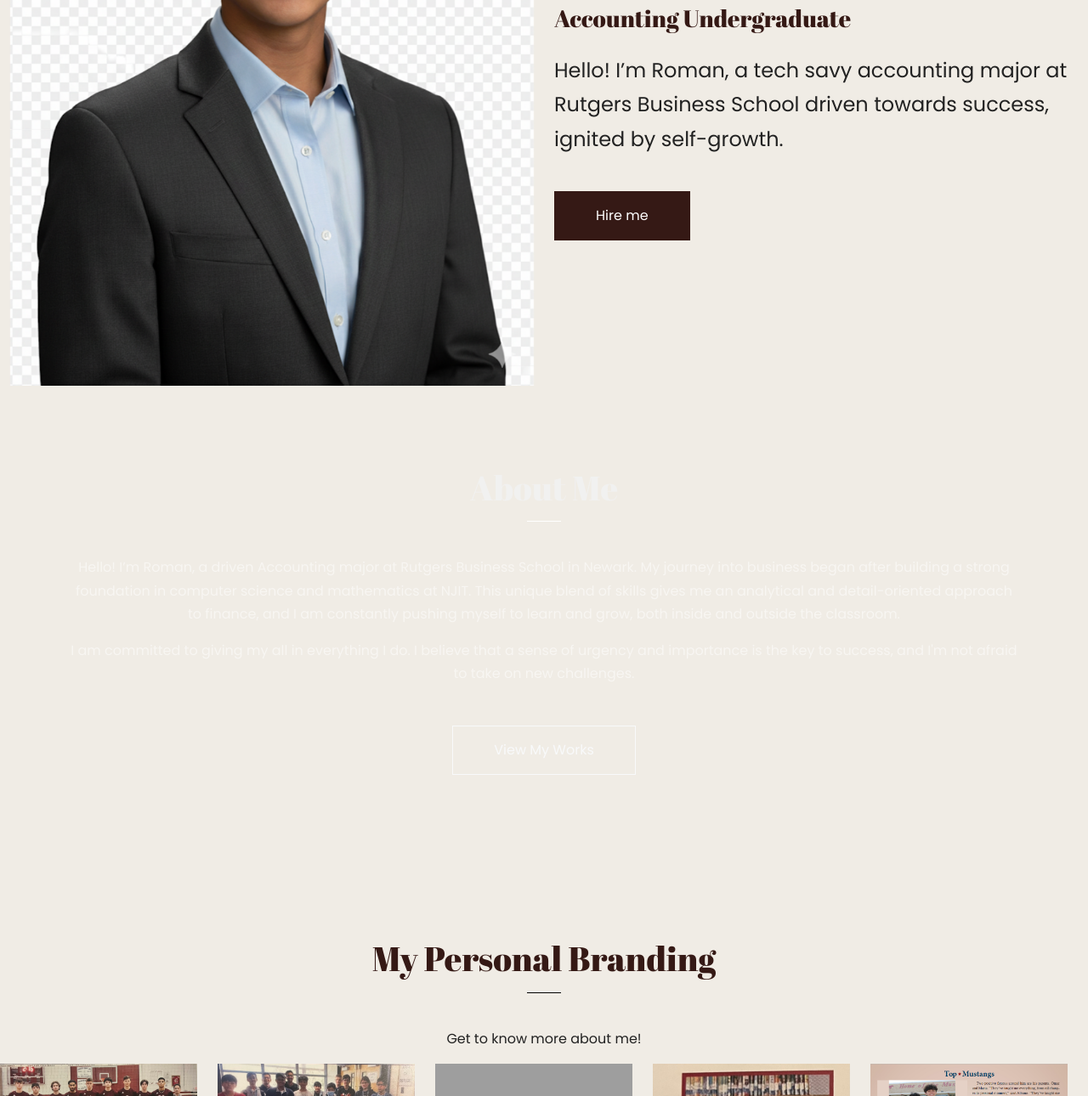
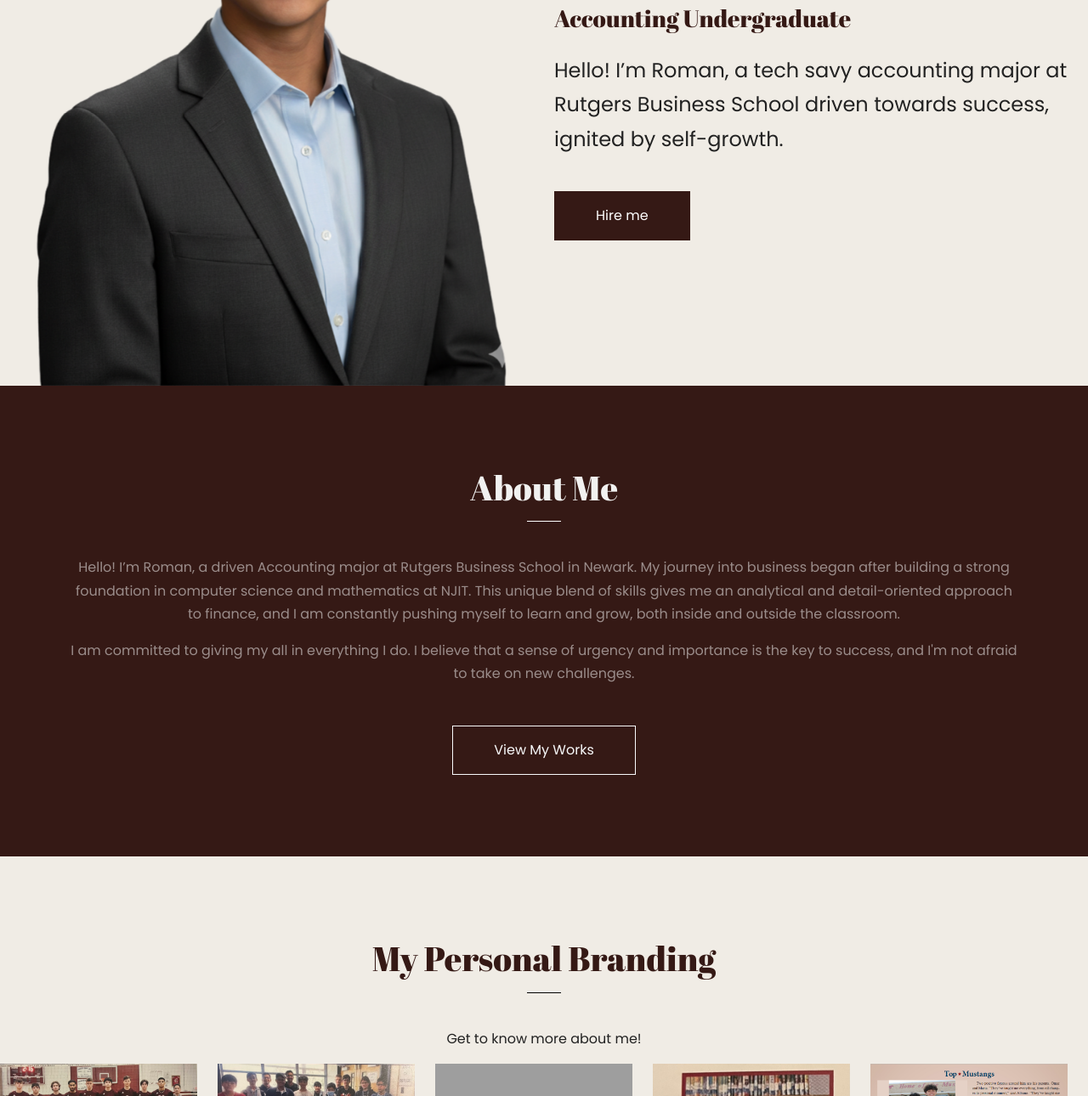
Before and after one commit to RomanAlbano/testWebsite, a plain HTML site: page index.html in a window 1280 px wide. Shown: the part 290-1580 px from the top of the page at 85% size. Drawn offline with nearby package versions, Linux system fonts and the light colour scheme; grey boxes are pictures that could not be loaded.

Commit message:
changed image

```diff
--- a/index.html
+++ b/index.html
@@ -286,18 +286,7 @@
 		</defs>
 	</svg>
 
-	<!-- <div class="nav nav-overlay">
-		<div class="nav__content">
-			<ul class="nav__list">
-				<li class="nav__list-item active-nav"><a href="index.html" class="hover-target">Home</a></li>
-				<li class="nav__list-item"><a href="about.html" class="hover-target">About </a></li>
-				<li class="nav__list-item"><a href="contact.html" class="hover-target">Contact </a></li>
-				<li class="nav__list-item"><a href="portfolio.html" class="hover-target">Portfolio </a></li>
-				<li class="nav__list-item"><a href="blog.html" class="hover-target">Blog </a></li>
 
-			</ul>
-		</div>
-	</div> -->
 
 	<header id="header">
 		<div class="header-wrap d-flex align-items-center justify-content-between p-3" data-aos="fade">
@@ -319,7 +308,7 @@
 		<div class="container-fluid">
 			<div class="row align-items-center py-10 py-lg-0">
 				<div class="col-md-6" data-aos="fade">
-					<img src="images/Trial2.png" class="img-fluid" alt="photographer">
+					<img src="images/test6.png" class="img-fluid" alt="photographer">
 				</div>
 				<div class="col-md-6" data-aos="fade">
 					<div class="text-content">
@@ -335,7 +324,7 @@
 		</div>
 	</div>
 
-	<section id="about" class="personal-info padding-large">
+	<section id="about" class="personal-info padding-large bg-primary">
 		<div class="container text-white text-white-50 ">
 			<div class="text-content text-center" data-aos="fade-up">
 				<div class="section-header">
```
Also changed, not shown: images/test5.png (added), images/test6.png (added).
